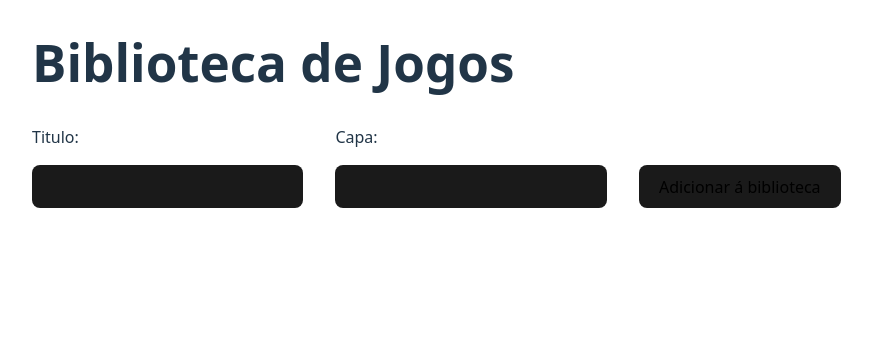
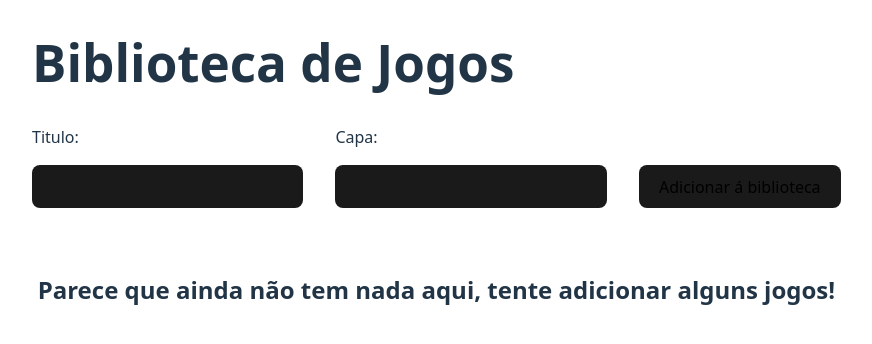
Before and after one commit to Viitorsoares/biblioteca_de_jogos, a React (Vite) app: page / in a window 1280 px wide. Shown: the top 344 px of the page, without its empty margins (32-904 px from the left). Built offline with nearby package versions, Linux system fonts and the light colour scheme.

Commit message:
Foi melhorado a organização e colocado estilo no layout

```diff
--- a/src/App.jsx
+++ b/src/App.jsx
@@ -10,14 +10,17 @@
       <h1>Biblioteca de Jogos</h1>
       <NewGameForm addGame={addGame} />
       <div className="games">
-        {games.map((game) => (
-         <Game
-            key={game.id}
-            title={game.title}
-            cover={game.cover}
-            onRemove={() => removeGame(game.id)}
-         />
-        ))}
+        {games.length > 0
+          ? games.map((game) => (
+            <Game
+              key={game.id}
+              title={game.title}
+              cover={game.cover}
+              onRemove={() => removeGame(game.id)}
+            />))
+          : (
+          <h2 style={{margin: "4rem auto"}}>Parece que ainda não tem nada aqui, tente adicionar alguns jogos!</h2>
+        )}
       </div>
     </div>
   )
```
